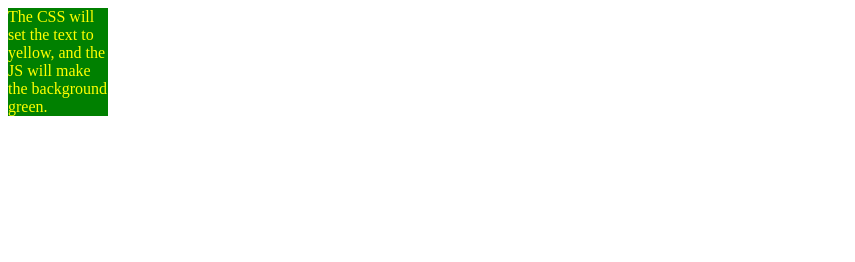
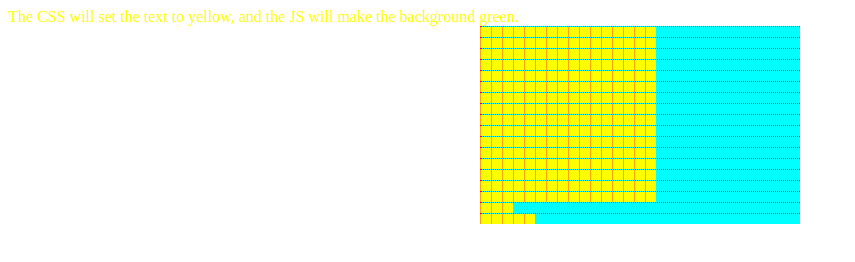
Before and after one commit to jphelps413/etch-a-sketch, a plain HTML site: page index.html in a window 1280 px wide. Shown: the whole page, without its empty margins (0-855 px from the left). Drawn offline with nearby package versions, Linux system fonts and the light colour scheme.

Commit message:
First working gridbag layout

```diff
--- a/index.html
+++ b/index.html
@@ -10,6 +10,22 @@
 
   <body>
     <div>The CSS will set the text to yellow, and the JS will make the background green.</div>
+
+    <div id="gridbag"></div>
+
+    <div class="row" id="r0">
+      <div class="cell" id="c0.0"></div>
+      <div class="cell" id="c0.1"></div>
+      <div class="cell" id="c0.2"></div>
+    </div>
+
+    <div class="row" id="r1">
+      <div class="cell" id="c1.0"></div>
+      <div class="cell" id="c1.1"></div>
+      <div class="cell" id="c1.2"></div>
+      <div class="cell" id="c1.3"></div>
+      <div class="cell" id="c1.4"></div>
+    </div>
   </body>
 
 </html>
--- a/scripts/etch.js
+++ b/scripts/etch.js
@@ -1,4 +1,28 @@
+gRows = 16
+gCols = 16
+
+function testCSS() {
+  console.log("testCSS")
+  $('div').css({
+          'background-color': 'green',
+            'height':           '250px',
+            'width':            '350px',
+  })
+}
+
 $(document).ready( function() {
-  $('div').css('background-color','green')
-  //console.log("HERE")
+  console.log("buildGrid: Grid will be "+ gRows +" by "+ gCols)
+
+  for( r = 0; r < gRows; r++ ) {
+    rowId = "r"+r
+    rowDiv = '<div class="row" id="'+rowId+'"></div>'
+    console.log( "Append="+rowDiv )
+    $('#gridbag').append(rowDiv)
+    for( c = 0; c < gCols; c++ ) {
+      cellId = "c"+r+"."+c
+      cellDiv = '<div class="cell" id="'+cellId+'"></div>'
+      console.log("Append "+rowDiv+"="+cellDiv)
+      $('#'+rowId).append(cellDiv)
+    }
+  }
 })
--- a/styles/sketch.css
+++ b/styles/sketch.css
@@ -1,5 +1,36 @@
 
 div {
   color: yellow;
-  width: 100px;
 }
+
+.row {
+  height: 10px;
+  width: 320px;
+  overflow: hidden;
+  margin: 0 auto;
+  /* Debugging */
+  background-color: cyan;
+  border-top-width: 1px;
+  border-right-width: 0px;
+  border-left-width: 0px;
+  border-bottom-width: 0px;
+  border-color: red;
+  border-style: dotted;
+  /**/
+}
+
+.row > .cell {
+  height: 100%;
+  width: 10px;
+  display: inline-block;
+  float: left;
+  /* Debugging */
+  background-color: yellow;
+  border-top-width: 0px;
+  border-right-width: 0px;
+  border-left-width: 1px;
+  border-bottom-width: 0px;
+  border-color: orange;
+  border-style: solid;
+  /**/
+}
```
